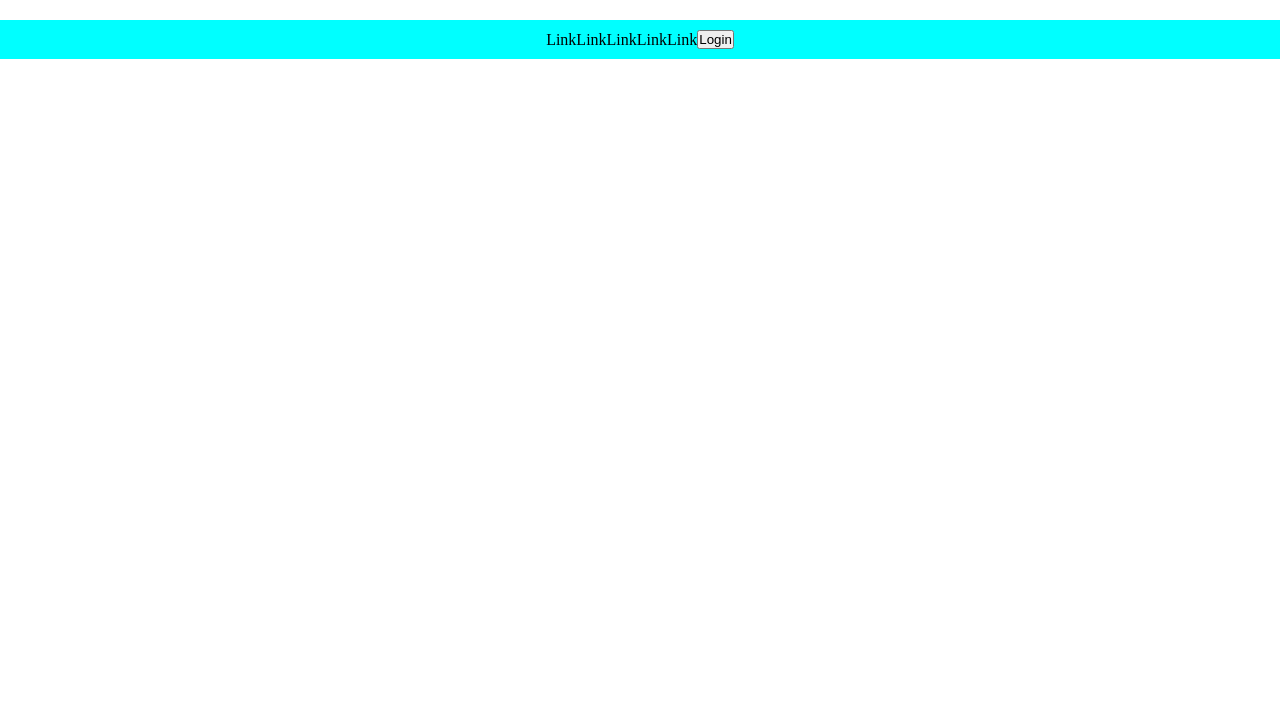
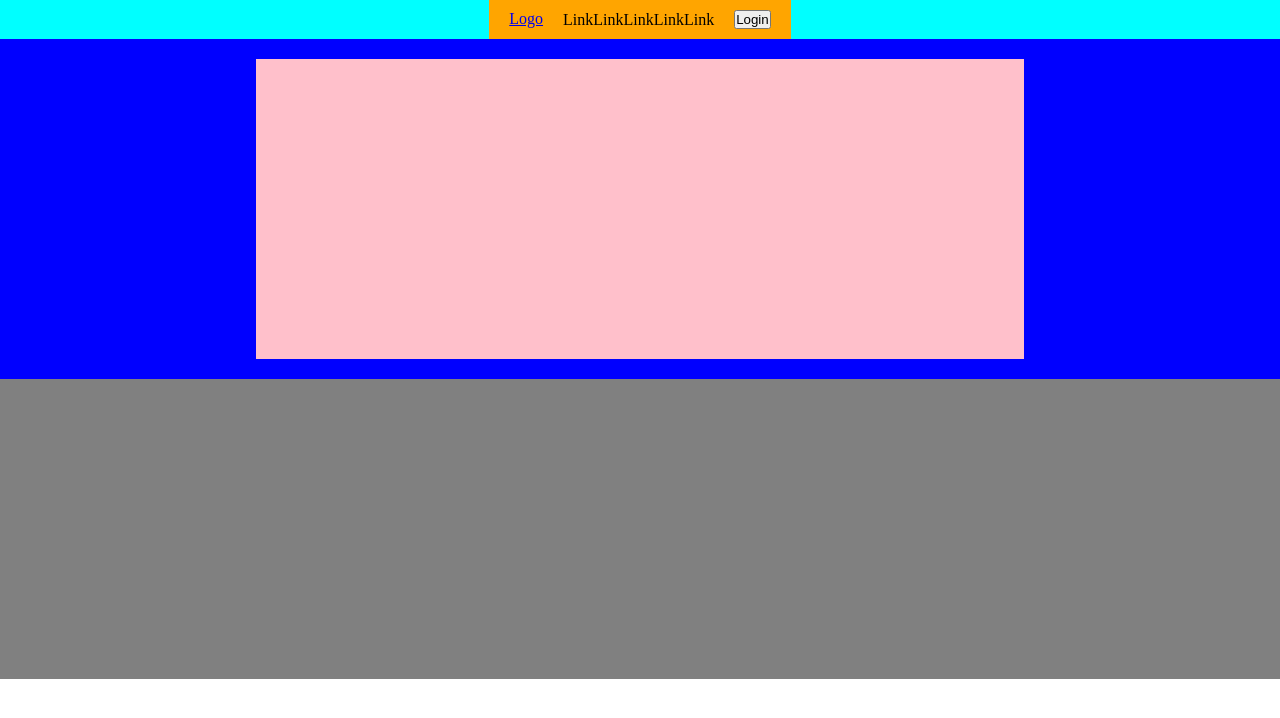
Before and after one commit to alessiafabbioni/htmlcss-struttura-discord, a plain HTML site: page index.html in a window 1280 px wide. Drawn offline with Linux system fonts and the light colour scheme.

Commit message:
main block

```diff
--- a/index.html
+++ b/index.html
@@ -10,7 +10,7 @@
     <!--blocco dell'header-->
     <header class="row">
         <nav class="nav-header">
-            <a href="/" class="nav-logo"></a>
+            <a href="/" class="nav-logo">Logo</a>
                 <img src="" alt="">
             <ul class="nav-links">
                 <li>Link</li>
@@ -19,7 +19,7 @@
                 <li>Link</li>
                 <li>Link</li>
             </ul>
-            <button>Login</button>
+            <button id="login-button">Login</button>
         </nav>
 
 
@@ -30,14 +30,15 @@
     <!-- Main block -->
     <main>
         <!-- First main block -->
-        <div>
-
+        <div class="main-block">
+            <div class="pink-block"></div>
         </div>
 
 
         <!-- Repeated block 1/3 -->
-        <div>
-
+        <div class="repeated-block">
+            <div class="blue-block"></div>
+            <div class="red-block"></div>
         </div>
 
 
--- a/stylesheet/style.css
+++ b/stylesheet/style.css
@@ -9,27 +9,71 @@
 /* Header rules */
 
 .row {
-    min-height: 100px;
-    margin: 20px 0;
+    min-height: auto;
+    display: flex;
+    justify-content: center;
+    align-items: center;
+        /* debug */
+        background-color: aqua;
 }
 
 .nav-header {
     display: flex;
     flex-direction: row;
     justify-content: center;
+    align-content: center;
     padding: 10px 20px;
+    margin: 0 20px;
 
     /* debug */
-    background-color: aqua;
+    background-color: orange;
 
 }
 
 .nav-logo {
-
+    margin-right: 20px;
 }
 
 .nav-links {
     display: flex;
     align-items: center;
     list-style: none;
+    justify-content: space-between;
+    margin-right: 20px;
 }
+
+/* First main block */
+
+.main-block {
+    display: flex;
+    justify-content: center;
+    min-height: 200px;
+    /* debug */
+    background-color: blue;
+}
+
+.pink-block {
+    min-height: 300px;
+    width: calc(100% - 40%);
+
+    /* debug */
+    background-color: pink;
+    margin: 20px 0;
+
+}
+
+/* Repeated block */
+
+.repeated-block {
+    display: flex;
+    justify-content: center;
+
+    /*debug*/
+    background-color: gray;
+    min-height: 300px;
+}
+
+.blue-block {
+    min-height: 300px;
+    width: calc(100% - 40%);
+}
```
